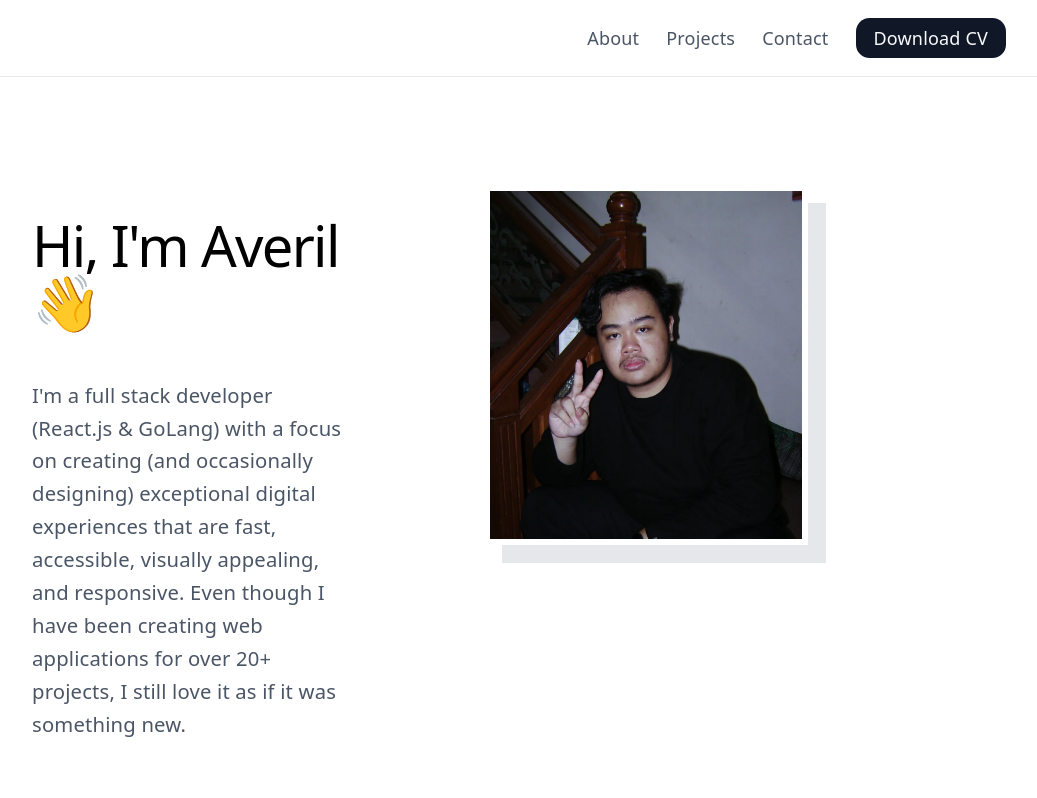
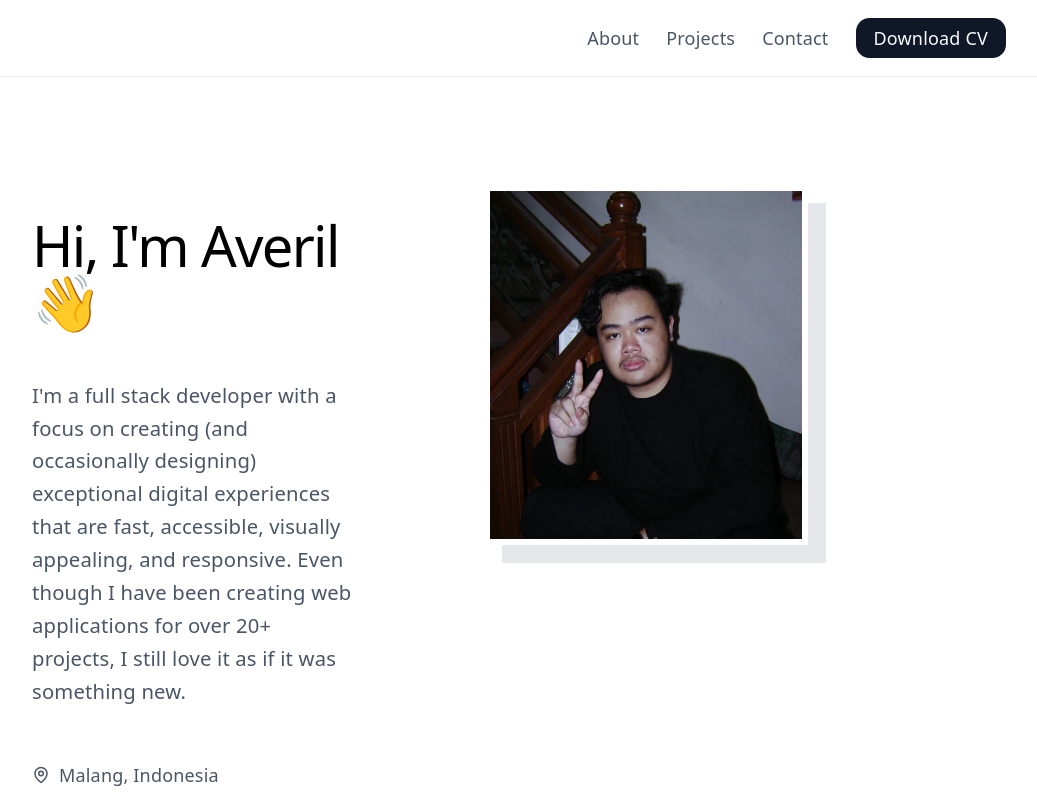
Before and after one commit to Saident/MyPortfolio, a React (Vite) app: page / in a window 1280 px wide. Shown: the top 798 px of the page, without its empty margins (184-1221 px from the left). Built offline with nearby package versions, Linux system fonts and the light colour scheme.

Commit message:
updated hero content

```diff
--- a/src/components/Hero.jsx
+++ b/src/components/Hero.jsx
@@ -20,7 +20,7 @@ const Hero = () => {
 
           <ScrollReveal direction="left" delay={0.2} width="100%">
             <p className="text-base md:text-lg text-gray-600 leading-relaxed pb-4 lg:pb-8 lg:pr-12">
-              I&apos;m a full stack developer (React.js &amp; GoLang) with a
+              I&apos;m a full stack developer with a
               focus on creating (and occasionally designing) exceptional digital
               experiences that are fast, accessible, visually appealing, and
               responsive. Even though I have been creating web applications for
```
